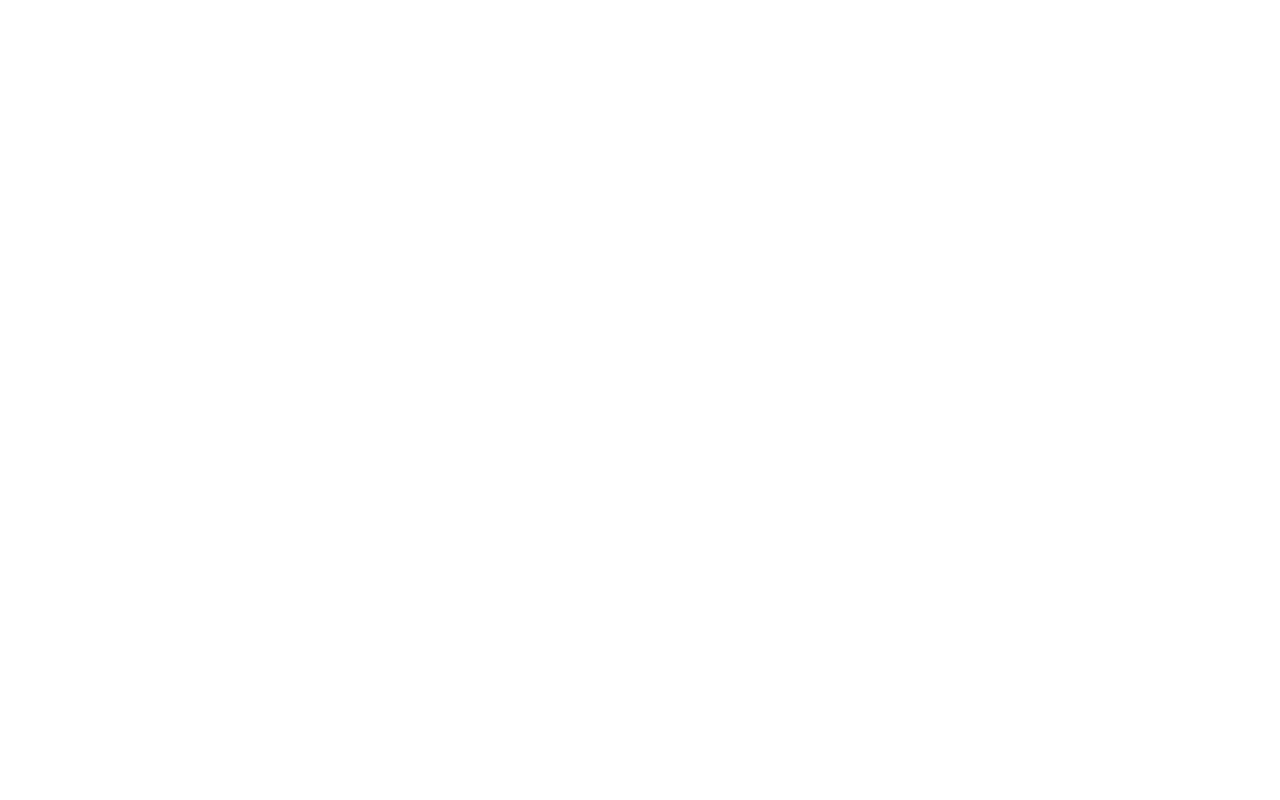
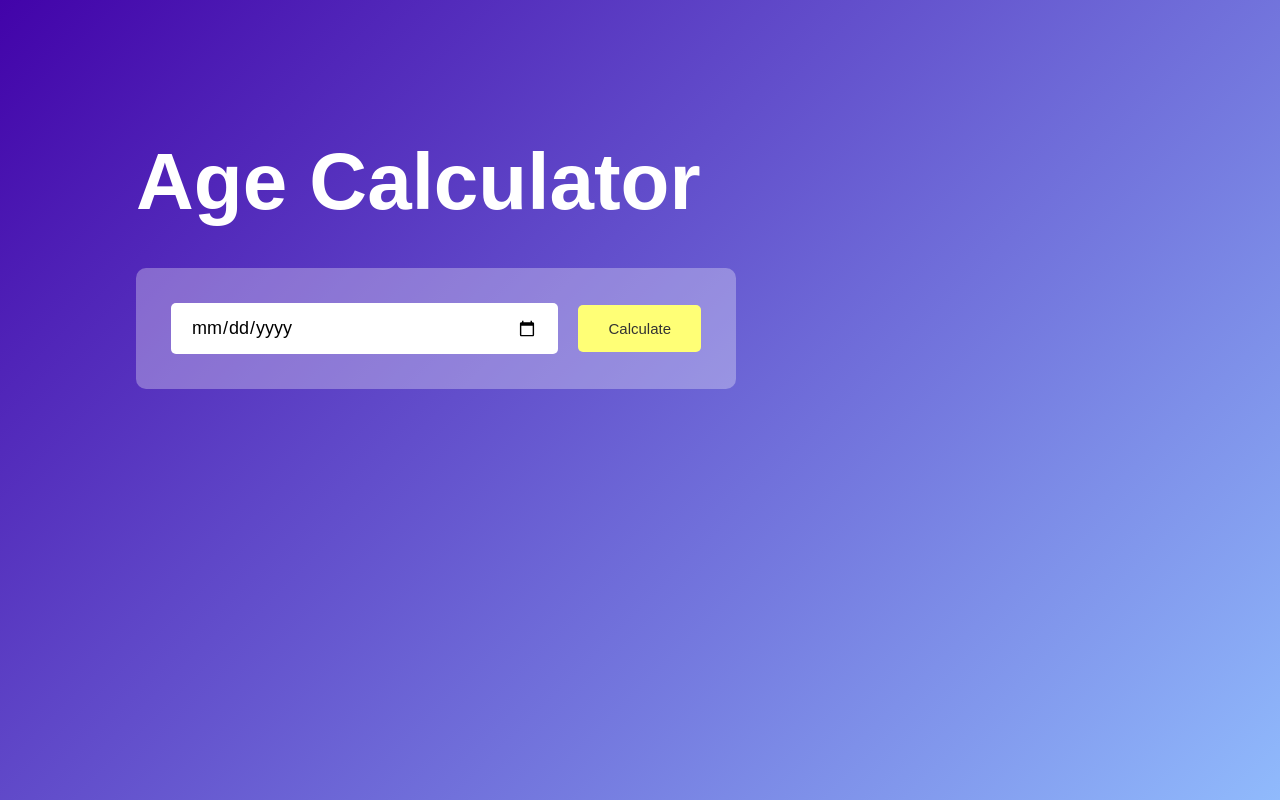
Before and after one commit to rayhan360/mini_projects, a plain HTML site: page Age_Calculator/index.html in a window 1280 px wide. Drawn offline with Linux system fonts and the light colour scheme.

Commit message:
calender input field and button is designed

```diff
--- a/Age_Calculator/index.html
+++ b/Age_Calculator/index.html
@@ -3,7 +3,18 @@
   <head>
     <meta charset="UTF-8" />
     <meta name="viewport" content="width=device-width, initial-scale=1.0" />
-    <title>Document</title>
+    <title>Age Calculator</title>
+    <link rel="stylesheet" href="style.css" />
   </head>
-  <body></body>
+  <body>
+    <div class="container">
+      <div class="calculator">
+        <h1>Age Calculator</h1>
+        <div class="input-box">
+          <input type="date" id="date" />
+          <button>Calculate</button>
+        </div>
+      </div>
+    </div>
+  </body>
 </html>
--- /dev/null
+++ b/Age_Calculator/style.css
@@ -0,0 +1,70 @@
+* {
+  margin: 0;
+  padding: 0;
+  font-family: "Poppins", sans-serif;
+  box-sizing: border-box;
+}
+
+.container {
+  width: 100%;
+  min-height: 100vh;
+  background: linear-gradient(135deg, #4203a9, #90bafc);
+  color: #fff;
+  padding: 10px;
+}
+
+.calculator {
+  /* width: 110px; */
+  max-width: 600px;
+  margin-left: 10%;
+  margin-top: 10%;
+}
+
+.calculator h1 {
+  font-size: 80px;
+}
+
+.input-box {
+  margin: 40px 0;
+  padding: 35px;
+  border-radius: 10px;
+  background: rgba(255, 255, 255, 0.3);
+  display: flex;
+  align-items: center;
+}
+
+.input-box input {
+  flex: 1;
+  margin-right: 20px;
+  padding: 14px 20px;
+  border: 0;
+  outline: 0;
+  font-size: 18px;
+  border-radius: 5px;
+  position: relative;
+}
+
+.input-box button {
+  background: #ffff76;
+  border: 0;
+  outline: 0;
+  padding: 15px 30px;
+  border-radius: 5px;
+  font-weight: 500;
+  color: #333;
+  cursor: pointer;
+  font-size: 15px;
+}
+
+.input-box input::-webkit-calender-picker-indicator {
+  top: 0;
+  left: 0;
+  right: 0;
+  bottom: 0;
+  width: auto;
+  height: auto;
+  position: absolute;
+  background-position: calc(100% - 10px);
+  background-size: 30px;
+  cursor: pointer;
+}
```
